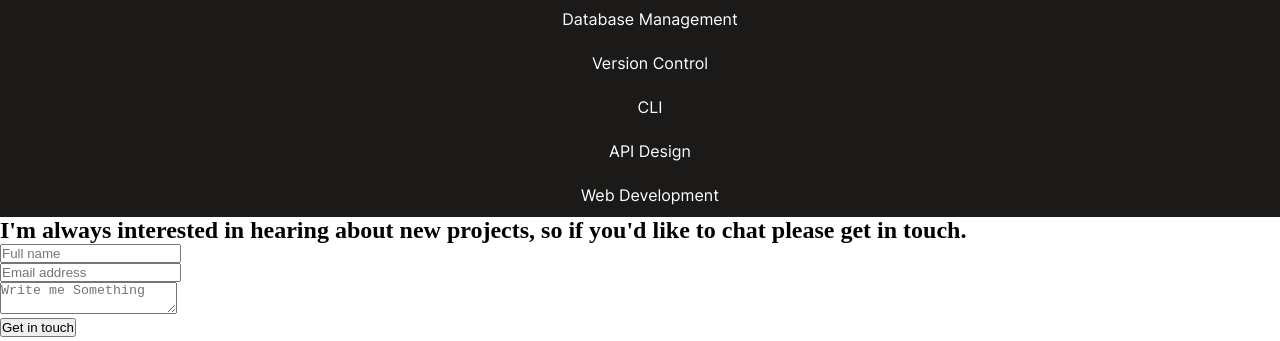
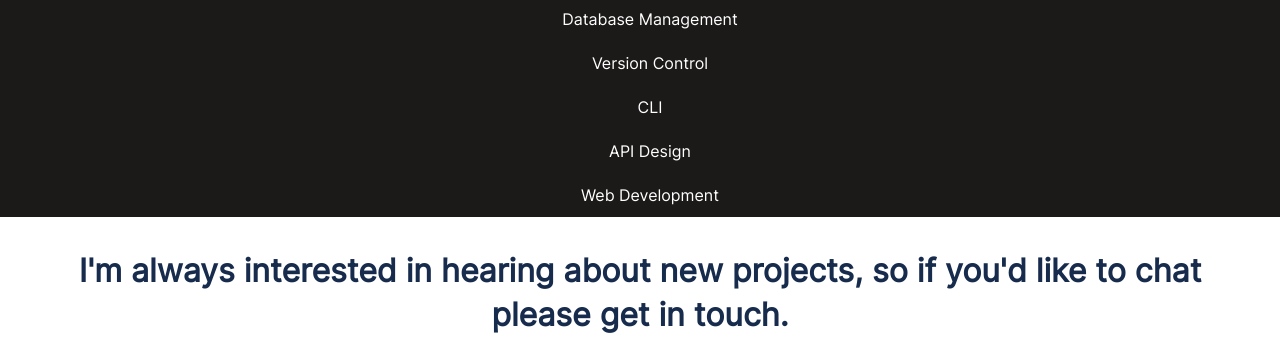
Before and after one commit to sunga12/My-Portfolio, a website: page index.html in a window 1280 px wide. Shown: the part 5692-6033 px from the top of the page. Drawn offline with Linux system fonts and the light colour scheme.

Commit message:
Add Style to Comment and form inputs

```diff
--- a/styles.css
+++ b/styles.css
@@ -506,3 +506,53 @@ button.project-link-btn {
   font-family: 'Inter', Arial, Helvetica, sans-serif;
   line-height: 54px;
 }
+
+.contact-page {
+  display: flex;
+  flex-direction: column;
+  align-items: center;
+  padding: 2rem 5%;
+}
+
+
+.contact-comment {
+  font-family: 'Inter', Arial, Helvetica, sans-serif;
+  padding-bottom: 3rem;
+  color: #172B4D;
+  font-size: 2rem;
+  font-style: normal;
+  font-weight: 700;
+  line-height: 44px;
+  text-align: center;
+}
+
+form {
+  width: 100%;
+}
+.form-list {
+  border: 1px solid red;
+
+}
+
+ul {
+  list-style-type: none;
+  padding: 0;
+  margin: 0;
+}
+
+input {
+  padding: 1rem;
+  border: 0;
+  border-bottom: 1px solid #DBD8D7;
+  font-family: 'Inter';
+  font-style: normal;
+  font-weight: 400;
+  font-size: 1rem;
+  line-height: 24px;
+  width: 100%;
+  box-sizing: border-box;
+}
+
+form li + li {
+  margin-top: 1.5rem;
+}
```
Also changed, not shown: index.html (+1 -0 lines).
